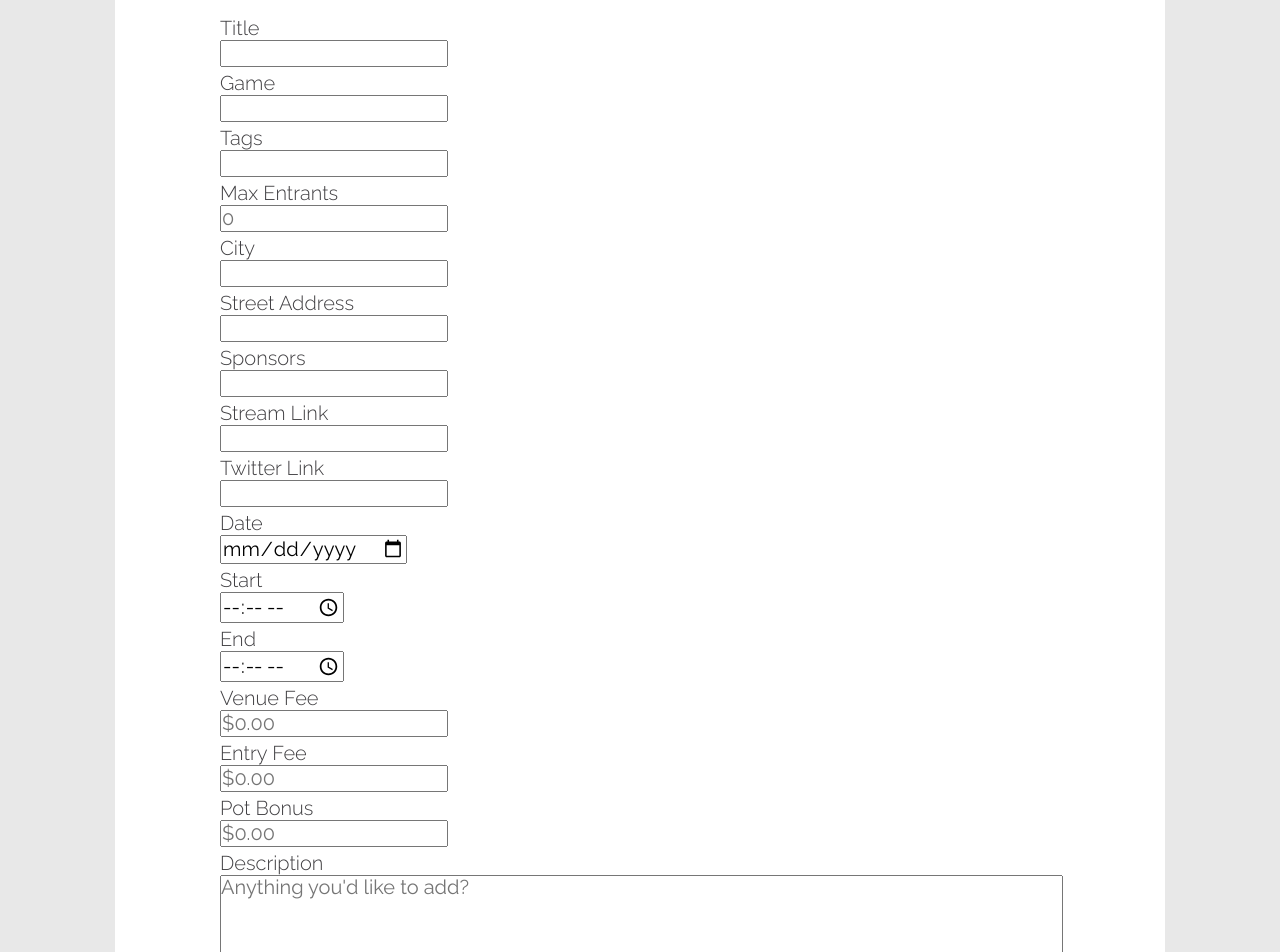
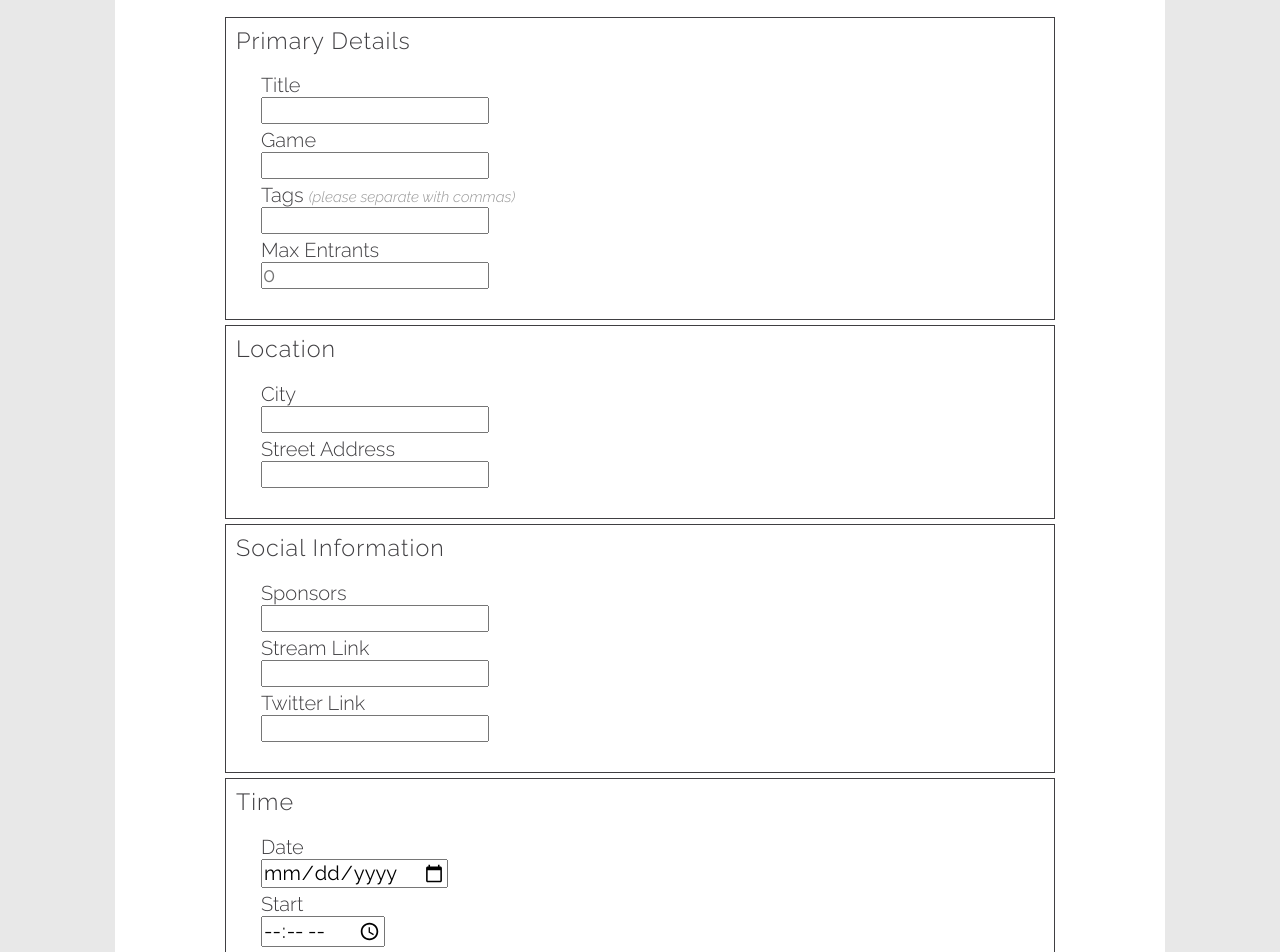
Before and after one commit to zgreathouse/TournamentLocator, a React (Create React App) app in the folder frontend/: page /tournaments/1/edit in a window 1280 px wide. Shown: the part 180-1132 px from the top of the page. Built offline with nearby package versions, Linux system fonts and the light colour scheme; no server answers.

Commit message:
massive refactor to tournamentForm components and associated files. Break up tournament form into sections for styling purposes

```diff
--- a/frontend/src/components/formComponents/EditTournamentForm.js
+++ b/frontend/src/components/formComponents/EditTournamentForm.js
@@ -2,43 +2,33 @@ import _ from 'lodash';
 import React, { Component } from 'react';
 import { Field, reduxForm } from 'redux-form';
 import { connect } from 'react-redux'
-import { FIELDS, unrequiredFields } from '../../util/tournamentFormFields';
+import { FIELDS,
+  PRIMARY_FIELDS,
+  LOCATION_FIELDS,
+  SOCIAL_FIELDS,
+  TIME_FIELDS,
+  FEES_FIELDS,
+  unrequiredFields
+} from '../../util/tournamentFormFields';
 
 //actions
 import { editTournament } from '../../actions/tournamentActions';
 
 //components
-import DateInput from './formFields/dateInput';
+import PrimaryDetails from './tournamentForm/primaryDetails';
+import Location from './tournamentForm/location';
+import Social from './tournamentForm/social';
+import Time from './tournamentForm/time';
+import Fees from './tournamentForm/fees';
 import TextareaInput from './formFields/textareaInput';
-import TimeInput from './formFields/timeInput';
-import NumberInput from './formFields/numberInput';
-import TextInput from './formFields/textInput';
 import SubmitButton from './formButtons/submitButton';
-import CancelButton from './formButtons/cancelButton';
 
-class TournamentForm extends Component {
-  renderFields() {
-    const timeInputs = ['startTime', 'endTime'];
-    const numberInputs = ['maxEntrants', 'venueFee', 'entryFee', 'potBonus'];
-    const textInputs = ['title', 'game', 'tags', 'city', 'streetAddress', 'sponsors', 'streamLink', 'twitterLink'];
 
-    return _.map(FIELDS, ({ label, name, type }) => {
-      if (textInputs.indexOf(name) !== -1) {
-        return <Field key={name} component={TextInput} type={type} label={label} name={name} />
-
-      } else if (name === 'date') {
-        return <Field key={name} component={DateInput} type={type} label={label} name={name} />
-
-      } else if (timeInputs.indexOf(name) !== -1) {
-        return <Field key={name} component={TimeInput} type={type} label={label} name={name} />
-
-      } else if (numberInputs.indexOf(name) !== -1) {
-        return <Field key={name} component={NumberInput} type={type} label={label} name={name} />
-
-      } else if (name === 'description') {
-        return <Field key={name} component={TextareaInput} type={type} label={label} name={name} />
-      }
-    });
+class EditTournamentForm extends Component {
+  onCancel() {
+    if (window.confirm("Leaving this page before submitting will result in losing all progress made on this form. Are you sure you would like to cancel? ")) {
+      this.props.history.push('/tournaments');
+    }
   }
 
   onSubmit(values) {
@@ -57,10 +47,15 @@ class TournamentForm extends Component {
           className="tournament-form"
           onSubmit={handleSubmit(this.onSubmit.bind(this))}
         >
-          {this.renderFields()}
+          <PrimaryDetails />
+          <Location />
+          <Social />
+          <Time />
+          <Fees />
+          <Field key='description' component={TextareaInput} type='input' label='Description' name='description' />
           <div className="form-buttons">
             <SubmitButton />
-            <CancelButton route={`/tournaments/${this.props.match.params.id}`}/>
+            <button className="cancel-button" onClick={this.onCancel.bind(this)}>Cancel</button>
           </div>
         </form>
       </div>
@@ -87,4 +82,4 @@ export default reduxForm({
   fields: _.keys(FIELDS),
   form: 'TournamentNewForm',
   validate
-})(connect(null, { editTournament })(TournamentForm));
+})(connect(null, { editTournament })(EditTournamentForm));
--- a/frontend/src/components/formComponents/tournamentForm.js
+++ b/frontend/src/components/formComponents/tournamentForm.js
@@ -2,49 +2,29 @@ import _ from 'lodash';
 import React, { Component } from 'react';
 import { Field, reduxForm } from 'redux-form';
 import { connect } from 'react-redux'
-import { FIELDS, unrequiredFields } from '../../util/tournamentFormFields';
+import {
+  FIELDS,
+  PRIMARY_FIELDS,
+  LOCATION_FIELDS,
+  SOCIAL_FIELDS,
+  TIME_FIELDS,
+  FEES_FIELDS,
+  unrequiredFields
+} from '../../util/tournamentFormFields';
 
 //actions
 import { createTournament } from '../../actions/tournamentActions';
 
 //components
-import DateInput from './formFields/dateInput';
+import PrimaryDetails from './tournamentForm/primaryDetails';
+import Location from './tournamentForm/location';
+import Social from './tournamentForm/social';
+import Time from './tournamentForm/time';
+import Fees from './tournamentForm/fees';
 import TextareaInput from './formFields/textareaInput';
-import TimeInput from './formFields/timeInput';
-import NumberInput from './formFields/numberInput';
-import TextInput from './formFields/textInput';
-import ListInput from './formFields/listInput';
 import SubmitButton from './formButtons/submitButton';
 
 class TournamentForm extends Component {
-  renderFields() {
-    const timeInputs = ['startTime', 'endTime'];
-    const numberInputs = ['maxEntrants', 'venueFee', 'entryFee', 'potBonus'];
-    const textInputs = ['title', 'game', 'city', 'streetAddress', 'streamLink', 'twitterLink'];
-    const listInputs = ['tags', 'sponsors'];
-
-    return _.map(FIELDS, ({ label, name, type }) => {
-      if (textInputs.indexOf(name) !== -1) {
-        return <Field key={name} component={TextInput} type={type} label={label} name={name} />
-
-      } else if (listInputs.indexOf(name) !== -1) {
-        return <Field key={name} component={ListInput} type={type} label={label} name={name} />
-
-      } else if (name === 'date') {
-        return <Field key={name} component={DateInput} type={type} label={label} name={name} />
-
-      } else if (timeInputs.indexOf(name) !== -1) {
-        return <Field key={name} component={TimeInput} type={type} label={label} name={name} />
-
-      } else if (numberInputs.indexOf(name) !== -1) {
-        return <Field key={name} component={NumberInput} type={type} label={label} name={name} />
-
-      } else if (name === 'description') {
-        return <Field key={name} component={TextareaInput} type={type} label={label} name={name} />
-      }
-    });
-  }
-
   onCancel() {
     if (window.confirm("Leaving this page before submitting will result in losing all progress made on this form. Are you sure you would like to cancel? ")) {
       this.props.history.push('/tournaments');
@@ -67,7 +47,12 @@ class TournamentForm extends Component {
           className="tournament-form"
           onSubmit={handleSubmit(this.onSubmit.bind(this))}
         >
-          {this.renderFields()}
+          <PrimaryDetails />
+          <Location />
+          <Social />
+          <Time />
+          <Fees />
+          <Field key='description' component={TextareaInput} type='input' label='Description' name='description' />
           <div className="form-buttons">
             <SubmitButton />
             <button className="cancel-button" onClick={this.onCancel.bind(this)}>Cancel</button>
--- a/frontend/src/components/formComponents/tournamentForm/location.js
+++ b/frontend/src/components/formComponents/tournamentForm/location.js
@@ -1,8 +1,32 @@
 import React from 'react';
+import { Field } from 'redux-form';
+import uuidv4 from 'uuid/v4';
+import { LOCATION_FIELDS } from '../../../util/tournamentFormFields';
+
+//components
+import TextInput from '../formFields/textInput';
 
 const Location = () => {
+  const { city, streetAddress } = LOCATION_FIELDS;
+
   return (
-    <div></div>
+    <section>
+      <h3>Location</h3>
+      <div className="fields-group">
+        <Field key={uuidv4()}
+          component={TextInput}
+          type={city.type}
+          label={city.label}
+          name={city.name}
+        />
+        <Field key={uuidv4()}
+          component={TextInput}
+          type={streetAddress.type}
+          label={streetAddress.label}
+          name={streetAddress.name}
+        />
+      </div>
+    </section>
   )
 }
 
--- a/frontend/src/components/formComponents/tournamentForm/primaryDetails.js
+++ b/frontend/src/components/formComponents/tournamentForm/primaryDetails.js
@@ -1,8 +1,46 @@
 import React from 'react';
+import { Field } from 'redux-form';
+import uuidv4 from 'uuid/v4';
+import { PRIMARY_FIELDS } from '../../../util/tournamentFormFields';
+
+//components
+import TextInput from '../formFields/textInput';
+import ListInput from '../formFields/listInput';
+import NumberInput from '../formFields/numberInput';
 
 const PrimaryDetails = () => {
+  const { title, game, maxEntrants, tags } = PRIMARY_FIELDS;
+
   return (
-    <div></div>
+    <section>
+      <h3>Primary Details</h3>
+      <div className="fields-group">
+        <Field key={uuidv4()}
+          component={TextInput}
+          type={title.type}
+          label={title.label}
+          name={title.name}
+        />
+        <Field key={uuidv4()}
+          component={TextInput}
+          type={game.type}
+          label={game.label}
+          name={game.name}
+        />
+        <Field key={uuidv4()}
+          component={ListInput}
+          type={tags.type}
+          label={tags.label}
+          name={tags.name}
+        />
+        <Field key={uuidv4()}
+          component={NumberInput}
+          type={maxEntrants.type}
+          label={maxEntrants.label}
+          name={maxEntrants.name}
+        />
+      </div>
+    </section>
   )
 }
 
--- a/frontend/src/components/formComponents/tournamentForm/social.js
+++ b/frontend/src/components/formComponents/tournamentForm/social.js
@@ -1,8 +1,38 @@
 import React from 'react';
+import { Field } from 'redux-form';
+import uuidv4 from 'uuid/v4';
+import { SOCIAL_FIELDS } from '../../../util/tournamentFormFields';
+
+//components
+import TextInput from '../formFields/textInput';
 
 const Social = () => {
+  const { sponsors, streamLink, twitterLink } = SOCIAL_FIELDS;
+
   return (
-    <div></div>
+    <section>
+      <h3>Social Information</h3>
+      <div className="fields-group">
+        <Field key={uuidv4()}
+          component={TextInput}
+          type={sponsors.type}
+          label={sponsors.label}
+          name={sponsors.name}
+        />
+        <Field key={uuidv4()}
+          component={TextInput}
+          type={streamLink.type}
+          label={streamLink.label}
+          name={streamLink.name}
+        />
+        <Field key={uuidv4()}
+          component={TextInput}
+          type={twitterLink.type}
+          label={twitterLink.label}
+          name={twitterLink.name}
+        />
+      </div>
+    </section>
   )
 }
 
--- a/frontend/src/components/formComponents/tournamentForm/time.js
+++ b/frontend/src/components/formComponents/tournamentForm/time.js
@@ -1,8 +1,39 @@
 import React from 'react';
+import { TIME_FIELDS } from '../../../util/tournamentFormFields';
+import { Field } from 'redux-form';
+import uuidv4 from 'uuid/v4';
+
+//components
+import DateInput from '../formFields/dateInput';
+import TimeInput from '../formFields/timeInput';
 
 const Time = () => {
+  const { date, startTime, endTime } = TIME_FIELDS;
+
   return (
-    <div></div>
+    <section>
+      <h3>Time</h3>
+      <div className="fields-group">
+        <Field key={uuidv4()}
+          component={DateInput}
+          type={date.type}
+          label={date.label}
+          name={date.name}
+        />
+        <Field key={uuidv4()}
+          component={TimeInput}
+          type={startTime.type}
+          label={startTime.label}
+          name={startTime.name}
+        />
+        <Field key={uuidv4()}
+          component={TimeInput}
+          type={endTime.type}
+          label={endTime.label}
+          name={endTime.name}
+        />
+      </div>
+    </section>
   )
 }
 
--- a/frontend/src/css/style.css
+++ b/frontend/src/css/style.css
@@ -38,6 +38,12 @@ html {
   display: block;
   height:0;
   visibility: hidden;
+}
+
+section {
+  margin: 5px;
+  padding: 10px;
+  border: 1px solid #403f42;
 }
 
 a { text-decoration: none; }
@@ -480,6 +486,10 @@ header {
 
 .tournament-form div { margin: 5px 0; }
 
+.fields-group {
+  padding: 10px 25px;
+}
+
 .form-buttons {
   display: flex;
   align-items: center;
--- a/frontend/src/util/tournamentFormFields.js
+++ b/frontend/src/util/tournamentFormFields.js
@@ -1,4 +1,4 @@
-export const FIELDS = {
+export const PRIMARY_FIELDS = {
   title: {
     label: 'Title',
     name: 'title',
@@ -22,18 +22,29 @@ export const FIELDS = {
     type: 'input',
     errorMessage: 'a max number of entrants'
   },
+  // bannerImage: {
+  //   label: 'Upload a tournament banner:',
+  //   name: 'bannerImage',
+  //   type: 'input'
+  // }
+}
+
+export const LOCATION_FIELDS = {
   city: {
     label: 'City',
     name: 'city',
     type: 'input',
     errorMessage: 'the city where this tournament will be held'
   },
-  streetAdress: {
+  streetAddress: {
     label: 'Street Address',
     name: 'streetAddress',
     type: 'input',
     errorMessage: 'the street address where this tournament will be held'
-  },
+  }
+}
+
+export const SOCIAL_FIELDS = {
   sponsors: {
     label: 'Sponsors',
     name: 'sponsors',
@@ -48,7 +59,10 @@ export const FIELDS = {
     label: 'Twitter Link',
     name: 'twitterLink',
     type: 'input'
-  },
+  }
+}
+
+export const TIME_FIELDS = {
   date: {
     label: 'Date',
     name: 'date',
@@ -66,7 +80,10 @@ export const FIELDS = {
     name: 'endTime',
     type: 'input',
     errorMessage: 'an end time'
-  },
+  }
+}
+
+export const FEES_FIELDS = {
   venueFee: {
     label: 'Venue Fee',
     name: 'venueFee',
@@ -81,32 +98,19 @@ export const FIELDS = {
     label: 'Pot Bonus',
     name: 'potBonus',
     type: 'input'
-  },
-  series: {
-    label: 'Is your tournament held weekly?',
-    name: 'series',
-    type: 'input',
-    errorMessage: 'yes or no'
-  },
-  bannerImage: {
-    label: 'Upload a tournament banner:',
-    name: 'bannerImage',
-    type: 'input'
-  },
-  description: {
-    label: 'Description',
-    name: 'description',
-    type: 'input'
   }
-};
+}
+
+export const FIELDS = Object.assign({}, PRIMARY_FIELDS, LOCATION_FIELDS, SOCIAL_FIELDS, TIME_FIELDS, FEES_FIELDS)
 
 export const unrequiredFields = [
   'tags',
+  'bannerImage',
+  'sponsors',
+  'streamLink',
+  'twitterLink',
   'venueFee',
   'entryFee',
   'potBonus',
-  'sponsors',
-  'streamLink',
-  'twitterLink',
   'description'
 ];
```
Also changed, not shown: frontend/src/components/formComponents/tournamentForm/fees.js (+31 -1 lines).
